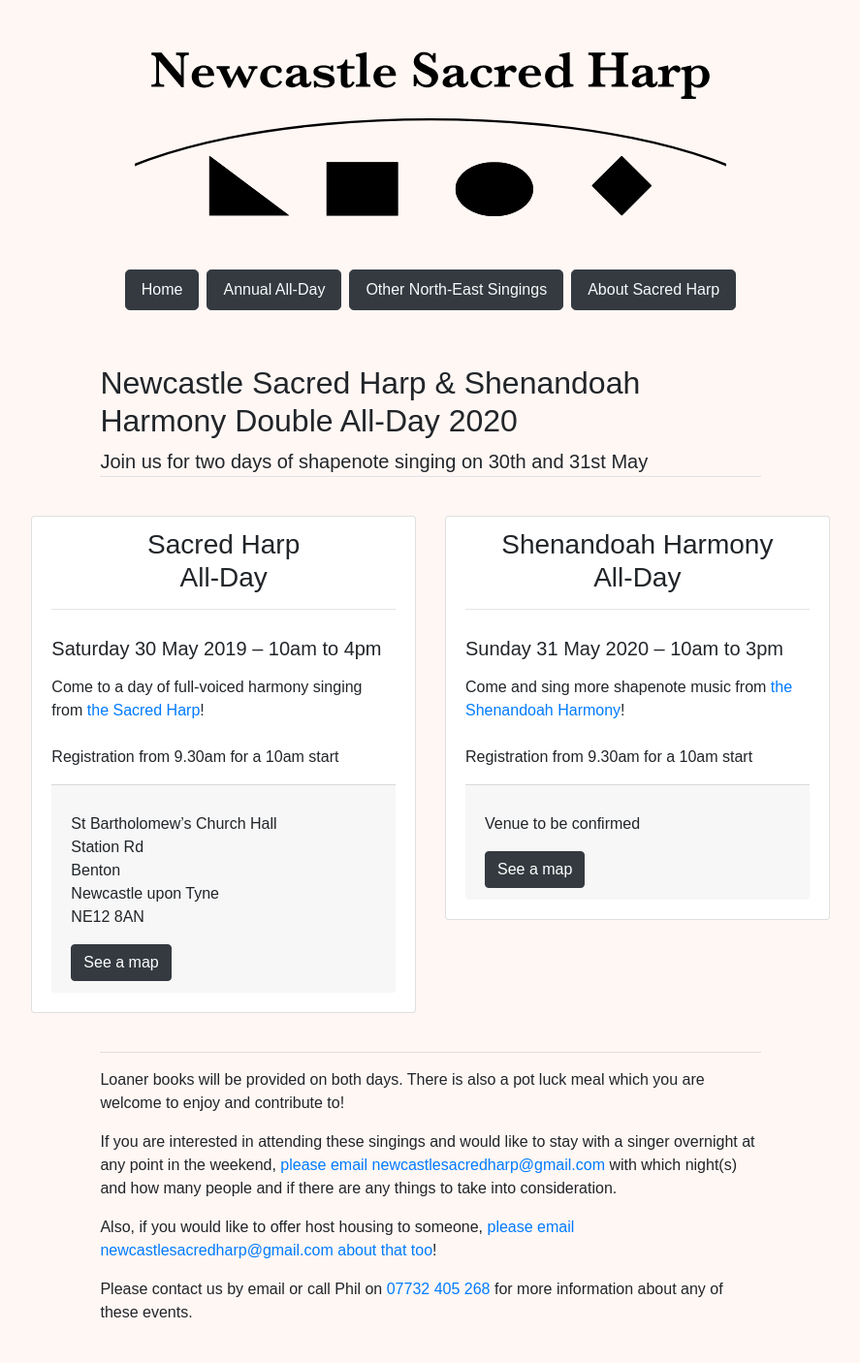
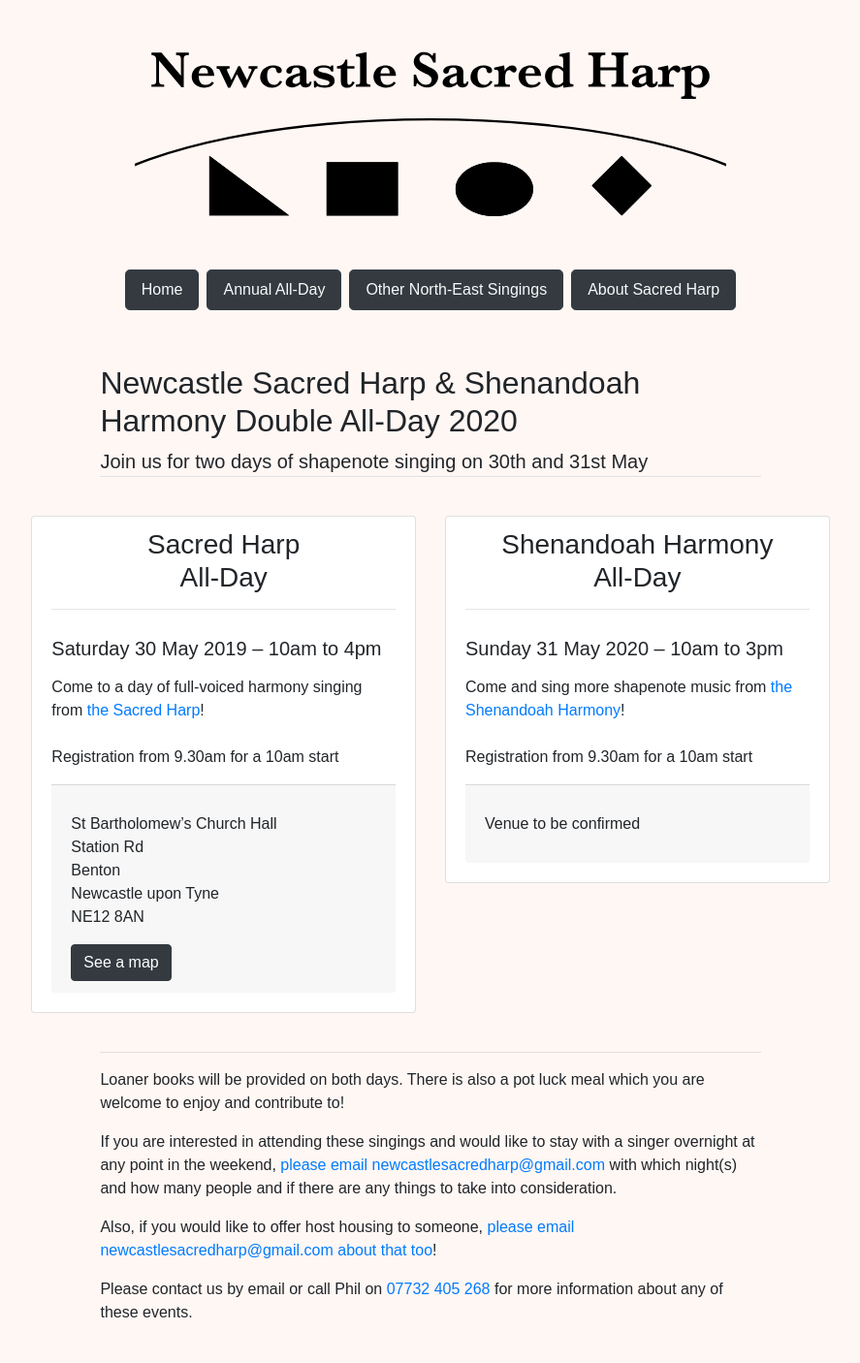
Before and after one commit to newcastle-shapenote/newcastle-shapenote-website, a Jekyll site: the page built from all-day.md, in a window 1280 px wide. Shown: the whole page at 97% size, without its empty margins (196-1083 px from the left). Built offline with Jekyll 4.4.1, drawn with Linux system fonts in a browser that asks for light colours; some web fonts are replaced; a script that is not in the unit is left out.

Commit message:
Update singing_page.html

```diff
--- a/_layouts/singing_page.html
+++ b/_layouts/singing_page.html
@@ -31,7 +31,7 @@
                 <div class="card-footer">
 
                     <p class="card-text">{{ singing.singing_venue_details | newline_to_br | markdownify }}</p>
-                    {% if singing.singing_google_maps_link %}
+                    {% if singing.singing_google_maps_link.size > 0 %}
                     <a href="{{ singing.singing_google_maps_link }}" class="btn btn-dark">See a map</a>
                     {% endif %}
                 </div>
```
